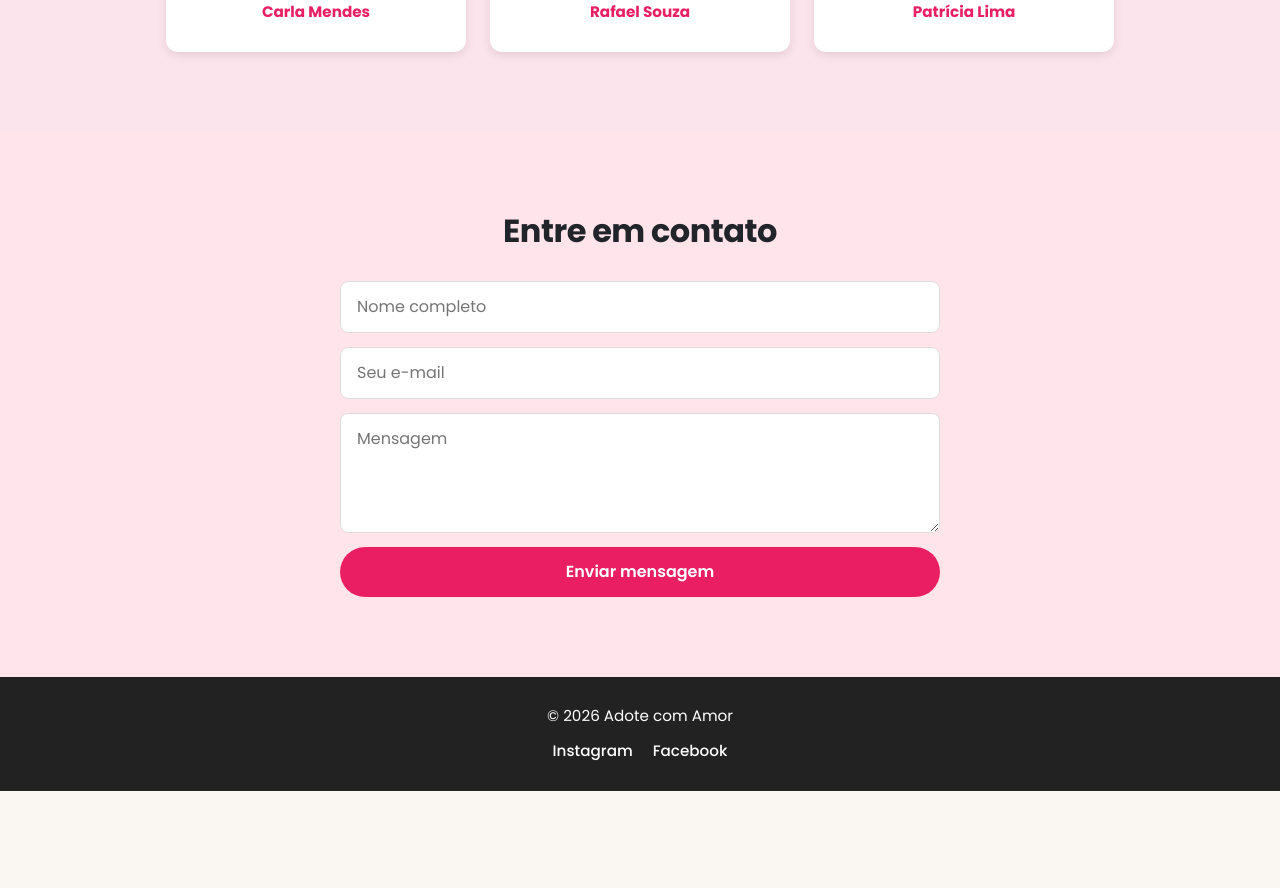
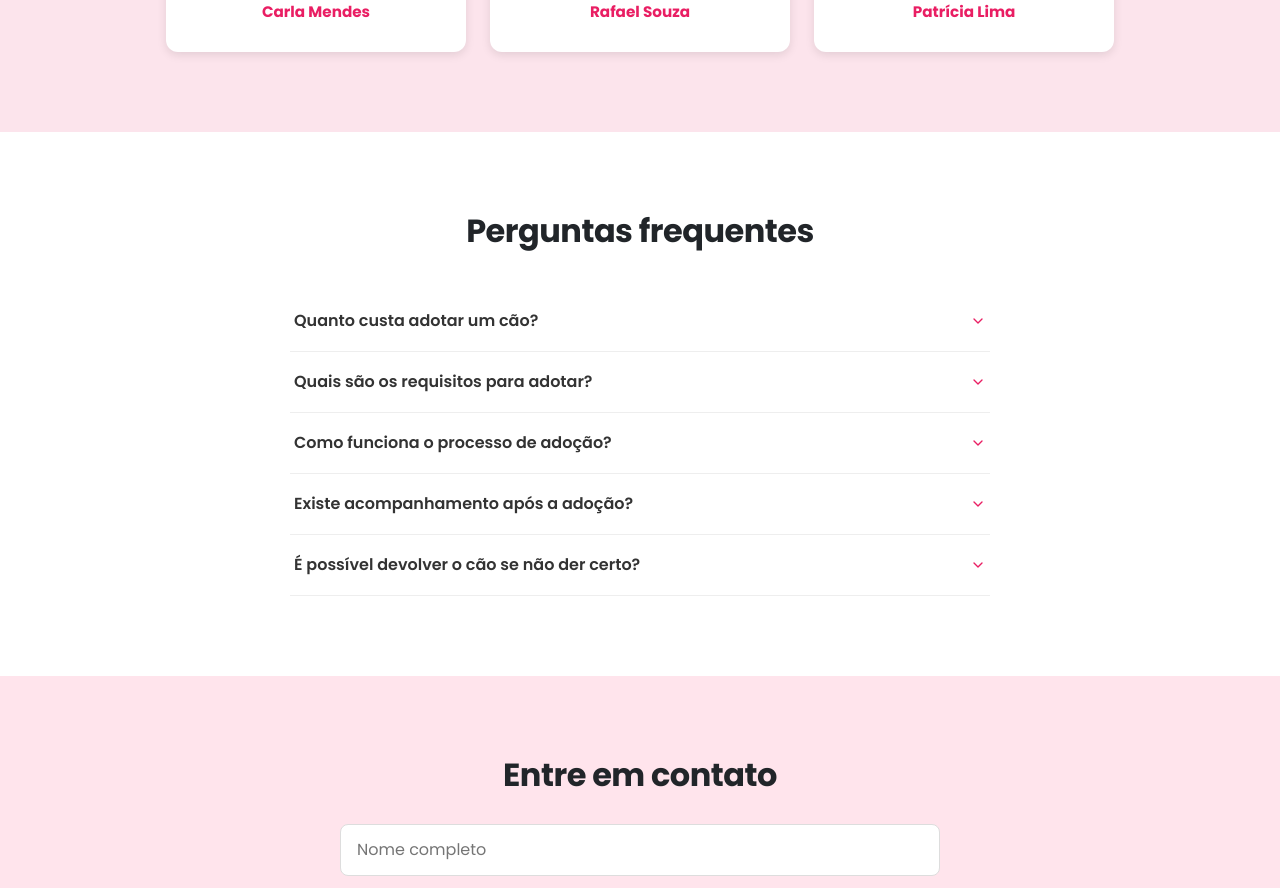
Before and after one commit to JvPaciello/adopt-me, a React (Vite) app: page / in a window 1280 px wide. Shown: the part 3420-4308 px from the top of the page. Before the commit the page ends 4211 px from the top, so only its background shows below. Built offline with nearby package versions, Linux system fonts and the light colour scheme.

Commit message:
feat: add FAQ accordion section

```diff
--- a/src/App.css
+++ b/src/App.css
@@ -458,6 +458,61 @@ span {
   color: var(--primary);
 }
 
+.faq {
+  padding: 80px 20px;
+  text-align: center;
+  background: white;
+}
+
+.faq h3 {
+  font-size: 2rem;
+  font-weight: 700;
+  margin-bottom: 40px;
+  letter-spacing: -0.5px;
+}
+
+.faq-list {
+  max-width: 700px;
+  margin: 0 auto;
+  text-align: left;
+}
+
+.faq-item {
+  border-bottom: 1px solid #eee;
+}
+
+.faq-question {
+  width: 100%;
+  background: none;
+  border: none;
+  padding: 18px 4px;
+  display: flex;
+  justify-content: space-between;
+  align-items: center;
+  font-size: 1rem;
+  font-weight: 600;
+  color: var(--text);
+  cursor: pointer;
+  font-family: var(--font);
+}
+
+.faq-icon {
+  transition: transform 0.25s ease;
+  flex-shrink: 0;
+  color: var(--primary);
+}
+
+.faq-icon.open {
+  transform: rotate(180deg);
+}
+
+.faq-answer {
+  padding: 0 4px 18px;
+  color: var(--text-muted);
+  line-height: 1.6;
+  margin: 0;
+}
+
 .contact {
   padding: 80px 20px;
   background: var(--bg-pink);
--- a/src/App.jsx
+++ b/src/App.jsx
@@ -6,6 +6,7 @@ import About from './components/About';
 import Gallery from './components/Gallery';
 import Steps from './components/Steps';
 import Testimonials from './components/Testimonials';
+import Faq from './components/Faq';
 import ContactForm from './components/ContactForm';
 import Footer from './components/Footer';
 import { DogsProvider } from './context/DogsContext';
@@ -22,6 +23,7 @@ export default function App() {
         <Gallery />
         <Steps />
         <Testimonials />
+        <Faq />
         <ContactForm />
         <Footer />
 
--- /dev/null
+++ b/src/components/Faq.jsx
@@ -0,0 +1,72 @@
+import { useEffect, useRef, useState } from 'react';
+import gsap from 'gsap';
+import { ScrollTrigger } from 'gsap/ScrollTrigger';
+import { FiChevronDown } from 'react-icons/fi';
+
+gsap.registerPlugin(ScrollTrigger);
+
+const faqs = [
+  {
+    q: 'Quanto custa adotar um cão?',
+    a: 'A adoção em si é gratuita. Pedimos apenas que a família esteja preparada para os custos de manutenção do pet (alimentação, vacinas, veterinário).',
+  },
+  {
+    q: 'Quais são os requisitos para adotar?',
+    a: 'Ser maior de 18 anos, morar em local seguro para o porte do cão e passar por uma breve entrevista com nossa equipe.',
+  },
+  {
+    q: 'Como funciona o processo de adoção?',
+    a: 'Você escolhe um cão no site, preenche o formulário de interesse, fazemos uma entrevista e agendamos uma visita para vocês se conhecerem antes de finalizar.',
+  },
+  {
+    q: 'Existe acompanhamento após a adoção?',
+    a: 'Sim, nossa equipe entra em contato periodicamente nos primeiros meses para ajudar na adaptação do pet à nova casa.',
+  },
+  {
+    q: 'É possível devolver o cão se não der certo?',
+    a: 'Sim. Preferimos que o cão volte para nós a ser abandonado — pedimos apenas que a família nos avise com antecedência.',
+  },
+];
+
+export default function Faq() {
+  const ref = useRef(null);
+  const [openIndex, setOpenIndex] = useState(null);
+
+  useEffect(() => {
+    const ctx = gsap.context(() => {
+      gsap.from('.faq-item', {
+        y: 20,
+        opacity: 0,
+        duration: 0.6,
+        stagger: 0.1,
+        ease: 'power2.out',
+        scrollTrigger: { trigger: ref.current, start: 'top 85%' },
+      });
+    }, ref);
+    return () => ctx.revert();
+  }, []);
+
+  const toggle = (index) => {
+    setOpenIndex((current) => (current === index ? null : index));
+  };
+
+  return (
+    <section className="faq" ref={ref}>
+      <h3>Perguntas frequentes</h3>
+      <div className="faq-list">
+        {faqs.map((item, index) => {
+          const isOpen = openIndex === index;
+          return (
+            <div className="faq-item" key={item.q}>
+              <button className="faq-question" onClick={() => toggle(index)}>
+                <span>{item.q}</span>
+                <FiChevronDown className={`faq-icon ${isOpen ? 'open' : ''}`} />
+              </button>
+              {isOpen && <p className="faq-answer">{item.a}</p>}
+            </div>
+          );
+        })}
+      </div>
+    </section>
+  );
+}
```
